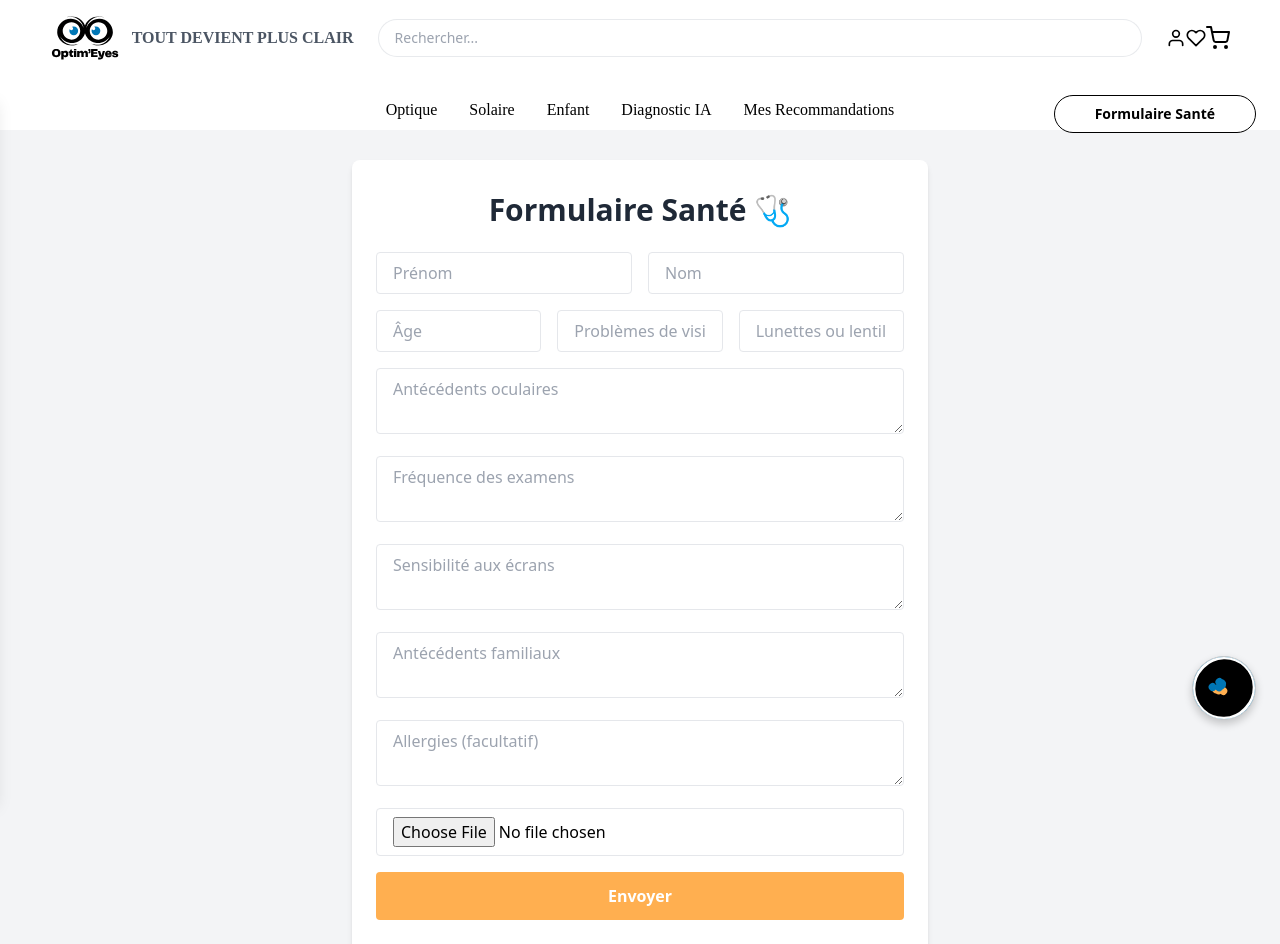
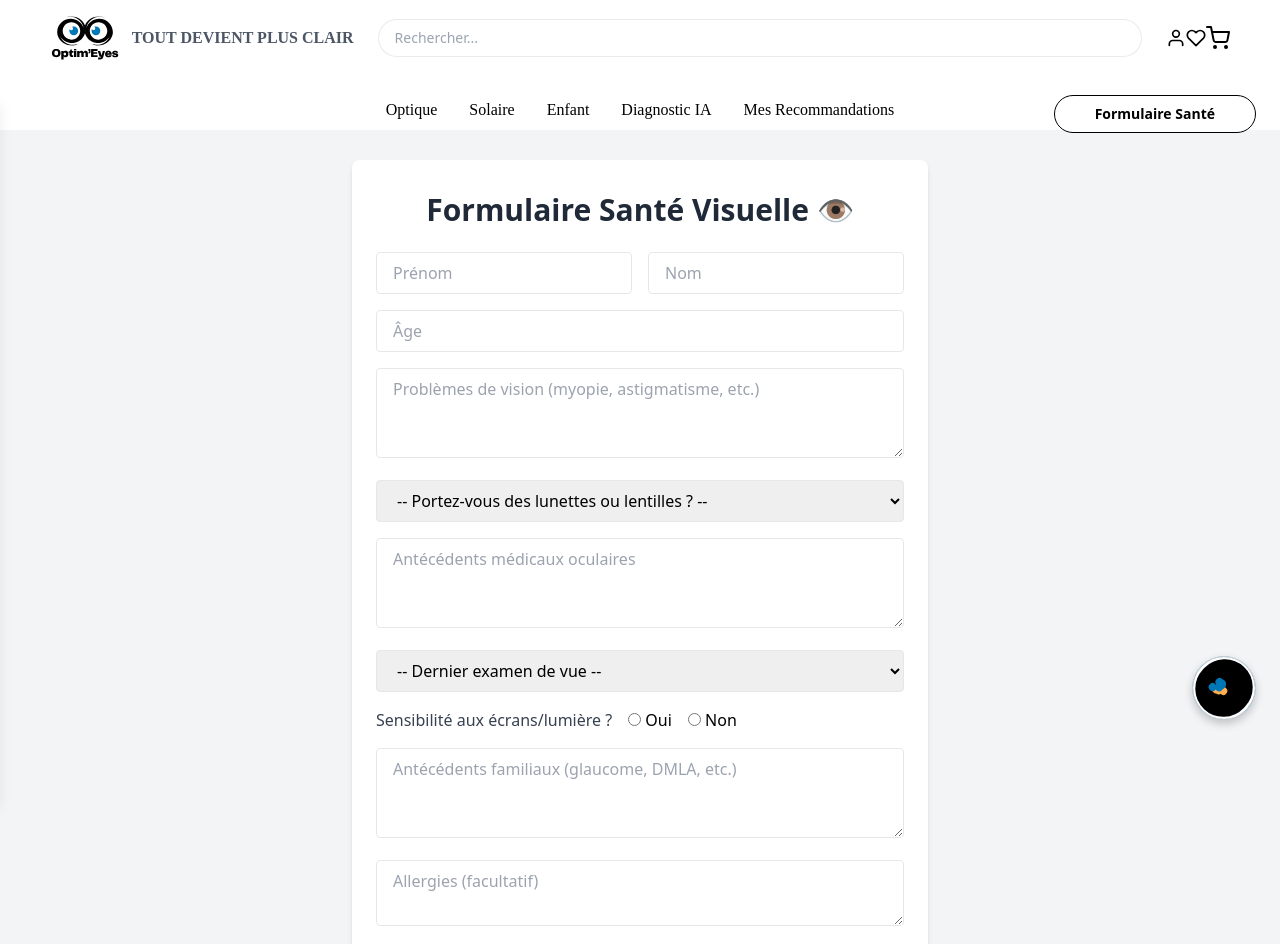
Before and after one commit to Vanleen/Optim-Eyes, a React (Create React App) app in the folder frontend/: page /formulaire-sante in a window 1280 px wide. Shown: the top 944 px of the page. Built offline with nearby package versions, Linux system fonts and the light colour scheme; no server answers.

Commit message:
🩺 Ajustement formulaie santé

```diff
--- a/frontend/src/pages/FormulaireSante.jsx
+++ b/frontend/src/pages/FormulaireSante.jsx
@@ -1,9 +1,7 @@
-import { useState, useRef } from "react";
+import { useState } from "react";
 import axios from "axios";
 
 const FormulaireSante = () => {
-  const fileInputRef = useRef();
-
   const [formData, setFormData] = useState({
     firstname: "",
     lastname: "",
@@ -22,27 +20,24 @@ const FormulaireSante = () => {
   const [loading, setLoading] = useState(false);
 
   const handleChange = (e) => {
-    setFormData({ ...formData, [e.target.name]: e.target.value });
+    const { name, value, files } = e.target;
+    if (name === "prescriptionFile") {
+      setFormData({ ...formData, [name]: files[0] });
+    } else {
+      setFormData({ ...formData, [name]: value });
+    }
   };
 
   const handleSubmit = async (e) => {
     e.preventDefault();
     setLoading(true);
-
     try {
       const data = new FormData();
       Object.entries(formData).forEach(([key, value]) => {
-        if (value && key !== "prescriptionFile") data.append(key, value);
+        if (value) data.append(key, value);
       });
-
-      if (formData.prescriptionFile) {
-        data.append("prescriptionFile", formData.prescriptionFile);
-      }
-
-      await axios.post(`${process.env.REACT_APP_API_URL}/api/form`, data, {
-        headers: {
-          "Content-Type": "multipart/form-data",
-        },
+      await axios.post("https://optim-eyes.onrender.com/api/form", data, {
+        headers: { "Content-Type": "multipart/form-data" },
       });
 
       setSuccess(true);
@@ -59,8 +54,6 @@ const FormulaireSante = () => {
         allergies: "",
         prescriptionFile: null,
       });
-
-      if (fileInputRef.current) fileInputRef.current.value = "";
     } catch (err) {
       console.error("❌ Erreur d'envoi du formulaire :", err);
     } finally {
@@ -72,7 +65,7 @@ const FormulaireSante = () => {
     <section className="pt-40 pb-16 bg-gray-100 min-h-screen">
       <div className="container mx-auto max-w-xl px-6 bg-white p-8 rounded-lg shadow-md">
         <h1 className="text-3xl font-semibold text-gray-800 mb-6 text-center">
-          Formulaire Santé 🩺
+          Formulaire Santé Visuelle 👁️
         </h1>
 
         {success && (
@@ -81,7 +74,7 @@ const FormulaireSante = () => {
           </p>
         )}
 
-        <form onSubmit={handleSubmit} className="space-y-4">
+        <form onSubmit={handleSubmit} className="space-y-4" encType="multipart/form-data">
           <div className="grid grid-cols-1 sm:grid-cols-2 gap-4">
             <input
               type="text"
@@ -103,7 +96,6 @@ const FormulaireSante = () => {
             />
           </div>
 
-          <div className="grid grid-cols-1 sm:grid-cols-3 gap-4">
           <input
             type="number"
             name="age"
@@ -113,64 +105,67 @@ const FormulaireSante = () => {
             required
             className="border rounded px-4 py-2 w-full"
           />
-            <input
-              type="text"
+
+          <textarea
             name="visionIssues"
-              placeholder="Problèmes de vision"
+            placeholder="Problèmes de vision (myopie, astigmatisme, etc.)"
             value={formData.visionIssues}
             onChange={handleChange}
             required
             className="border rounded px-4 py-2 w-full"
-            />
-            <input
-              type="text"
+            rows="3"
+          ></textarea>
+
+          <select
             name="glassesOrContacts"
-              placeholder="Lunettes ou lentilles"
             value={formData.glassesOrContacts}
             onChange={handleChange}
             required
             className="border rounded px-4 py-2 w-full"
-            />
-          </div>
+          >
+            <option value="">-- Portez-vous des lunettes ou lentilles ? --</option>
+            <option value="lunettes">Oui, lunettes</option>
+            <option value="lentilles">Oui, lentilles</option>
+            <option value="aucun">Non</option>
+          </select>
 
           <textarea
             name="ocularHistory"
-            placeholder="Antécédents oculaires"
+            placeholder="Antécédents médicaux oculaires"
             value={formData.ocularHistory}
             onChange={handleChange}
             required
             className="border rounded px-4 py-2 w-full"
-            rows="2"
+            rows="3"
           ></textarea>
 
-          <textarea
+          <select
             name="examFrequency"
-            placeholder="Fréquence des examens"
             value={formData.examFrequency}
             onChange={handleChange}
             required
             className="border rounded px-4 py-2 w-full"
-            rows="2"
-          ></textarea>
+          >
+            <option value="">-- Dernier examen de vue --</option>
+            <option value="<1an">Moins d’un an</option>
+            <option value="1-2ans">Entre 1 et 2 ans</option>
+            <option value=">2ans">Plus de 2 ans</option>
+          </select>
 
-          <textarea
-            name="screenSensitivity"
-            placeholder="Sensibilité aux écrans"
-            value={formData.screenSensitivity}
-            onChange={handleChange}
-            required
-            className="border rounded px-4 py-2 w-full"
-            rows="2"
-          ></textarea>
+          <div className="flex items-center space-x-4">
+            <label className="text-gray-700">Sensibilité aux écrans/lumière ?</label>
+            <label><input type="radio" name="screenSensitivity" value="oui" onChange={handleChange} required /> Oui</label>
+            <label><input type="radio" name="screenSensitivity" value="non" onChange={handleChange} /> Non</label>
+          </div>
 
           <textarea
             name="familyHistory"
-            placeholder="Antécédents familiaux"
+            placeholder="Antécédents familiaux (glaucome, DMLA, etc.)"
             value={formData.familyHistory}
             onChange={handleChange}
             required
             className="border rounded px-4 py-2 w-full"
-            rows="2"
+            rows="3"
           ></textarea>
 
           <textarea
@@ -182,16 +177,16 @@ const FormulaireSante = () => {
             rows="2"
           ></textarea>
 
+          <div>
+            <label className="block text-gray-700 mb-1">Ordonnance / Fichier médical (PDF ou image)</label>
             <input
               type="file"
               name="prescriptionFile"
-            ref={fileInputRef}
-            onChange={(e) =>
-              setFormData({ ...formData, prescriptionFile: e.target.files[0] })
-            }
-            className="border rounded px-4 py-2 w-full"
-            accept="image/*,application/pdf"
+              accept="application/pdf,image/*"
+              onChange={handleChange}
+              className="border rounded px-4 py-2 w-full bg-white"
             />
+          </div>
 
           <button
             type="submit"
```
Lines whose indentation alone changed are shown as unchanged.
